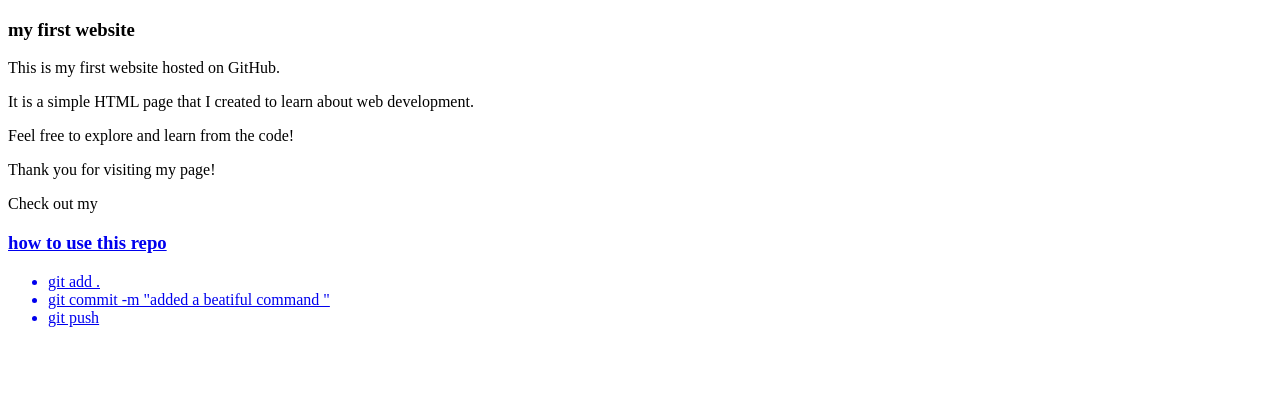
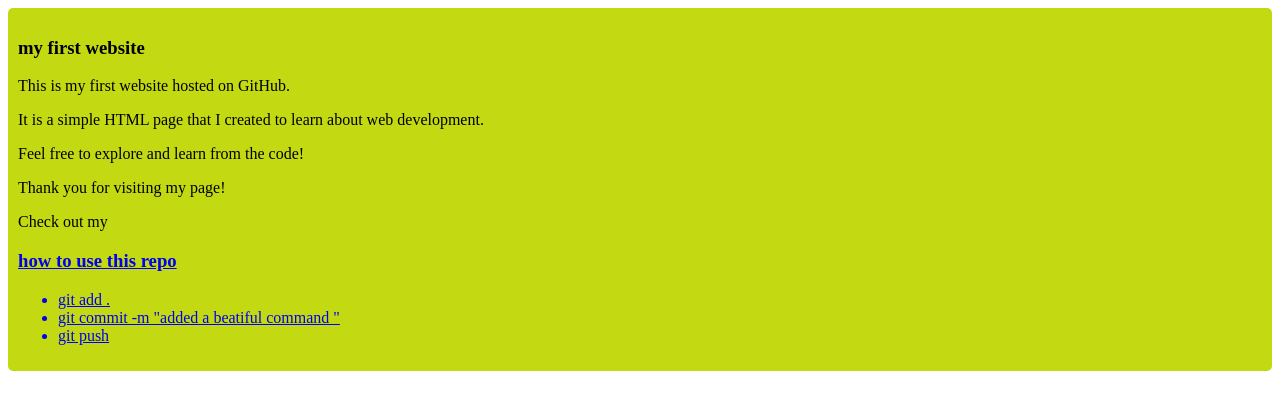
Before and after one commit to sokoo69/my-first-github-repo, a plain HTML site: page index.html in a window 1280 px wide. Drawn offline with Linux system fonts and the light colour scheme.

Commit message:
added a beatiful colour

```diff
--- a/index.html
+++ b/index.html
@@ -7,7 +7,7 @@
     <link rel="stylesheet" href="style/style.css">
 </head>
 <body>
-    <div>
+    <div class="coloor">
         <h3>my first website</h3>
         <p>This is my first website hosted on GitHub.</p>
         <p>It is a simple HTML page that I created to learn about web development.</p>
--- a/style/style.css
+++ b/style/style.css
@@ -0,0 +1,12 @@
+<div>{
+    background-color: brown;
+    padding: 10px;
+
+
+
+}
+.coloor {
+    background-color: rgb(195, 218, 19);
+    padding: 10px;
+    border-radius: 5px;
+}
```
